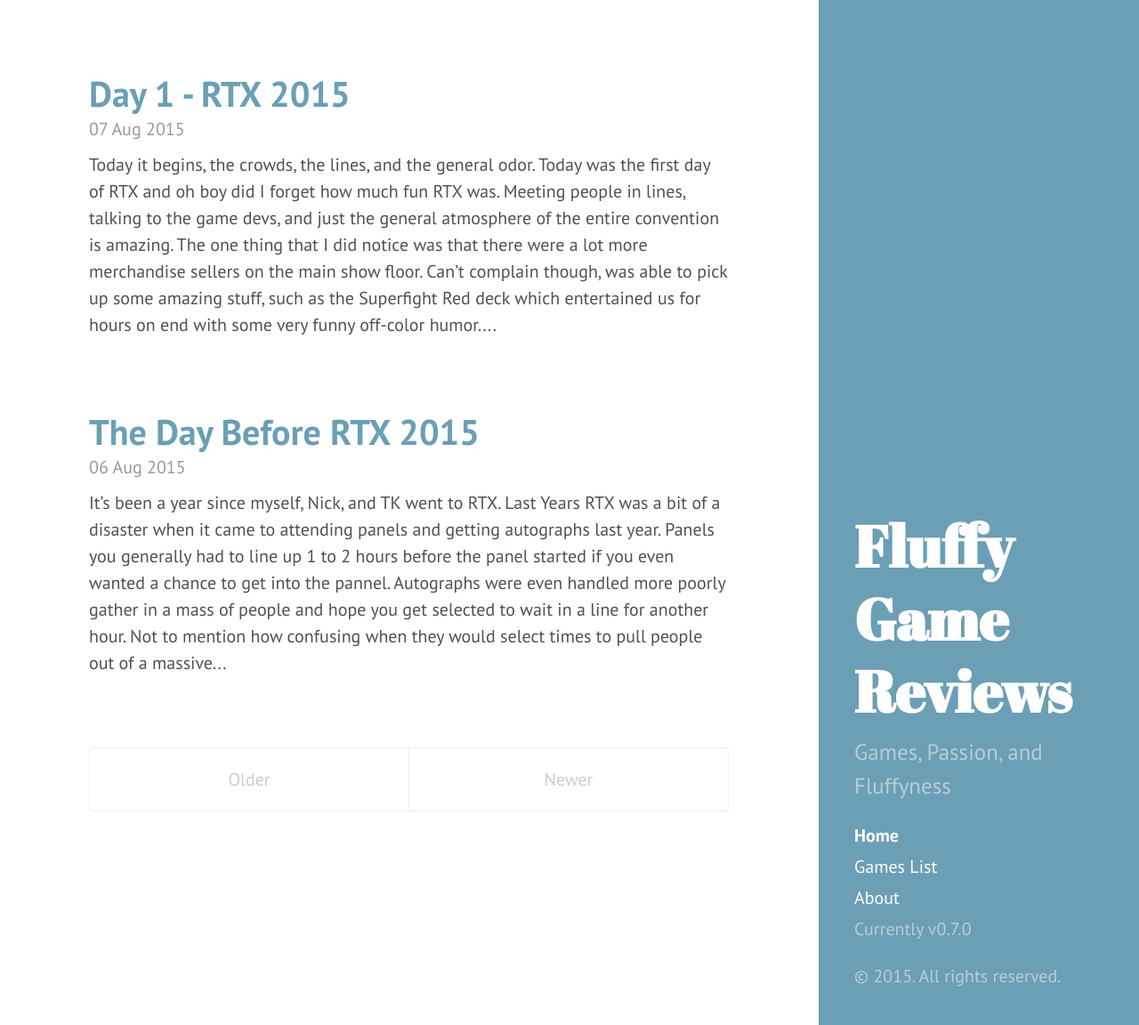
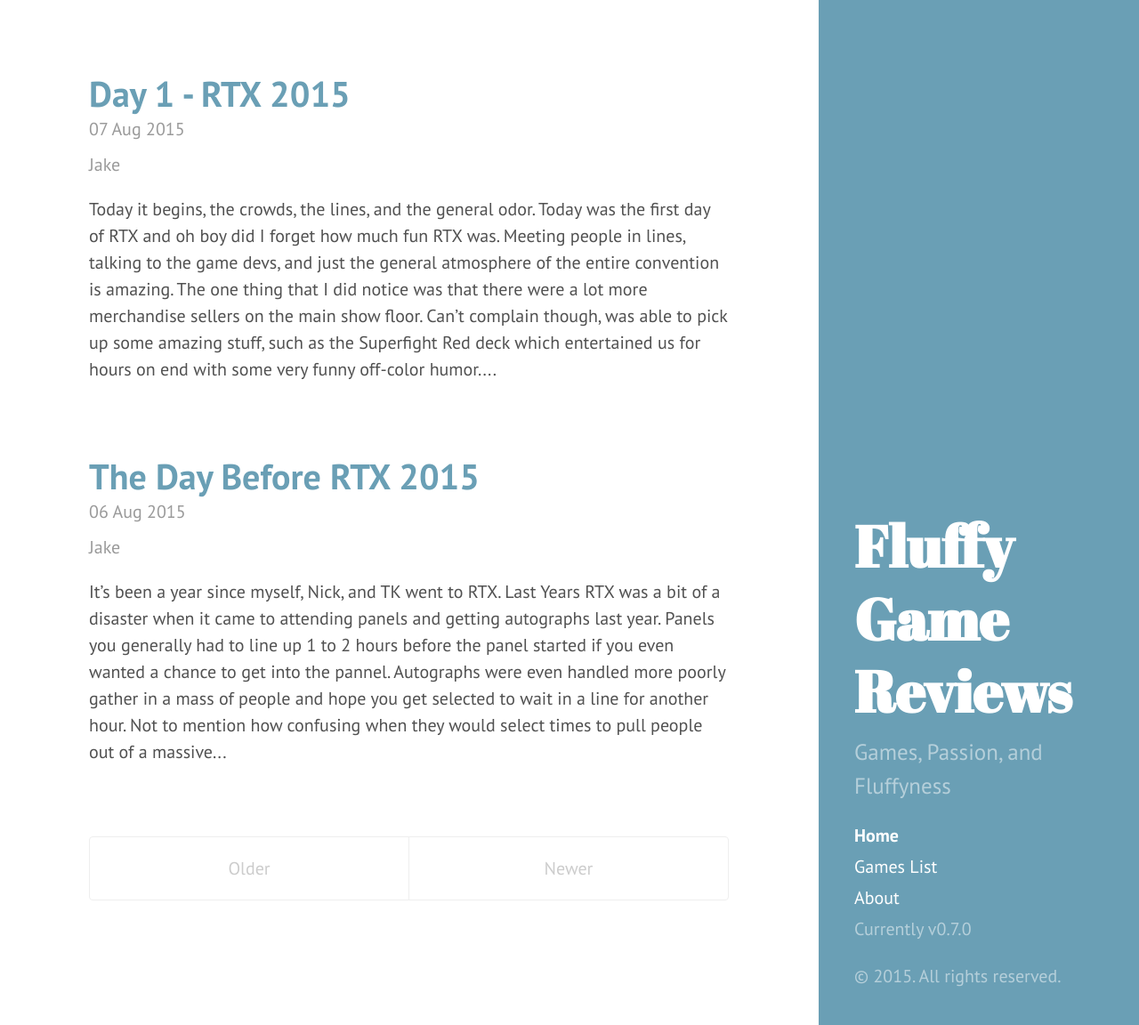
Before and after one commit to LordFluffyPants/LordFluffyPants.github.io, a Jekyll site: the page built from index.html, in a window 1280 px wide and 1152 px high. Shown: the whole window at 89% size. Built offline with Jekyll 4.4.1, drawn with Linux system fonts in a browser that asks for light colours; Markdown is read by kramdown in place of the engine named in the settings; the list of posts is cut into pages by our own code.

Commit message:
author tag is being more of a problem than it should

```diff
--- a/index.html
+++ b/index.html
@@ -13,7 +13,7 @@ title: Home
     </h1>
 
     <span class="post-date">{{ post.date | date_to_string }}</span>
-    <span class="author">{{ post.author }}</span>
+    <span class="author">{{ post.post_author }}</span>
 
     {{ post.content | strip_html | truncatewords:100 }}
 
```
